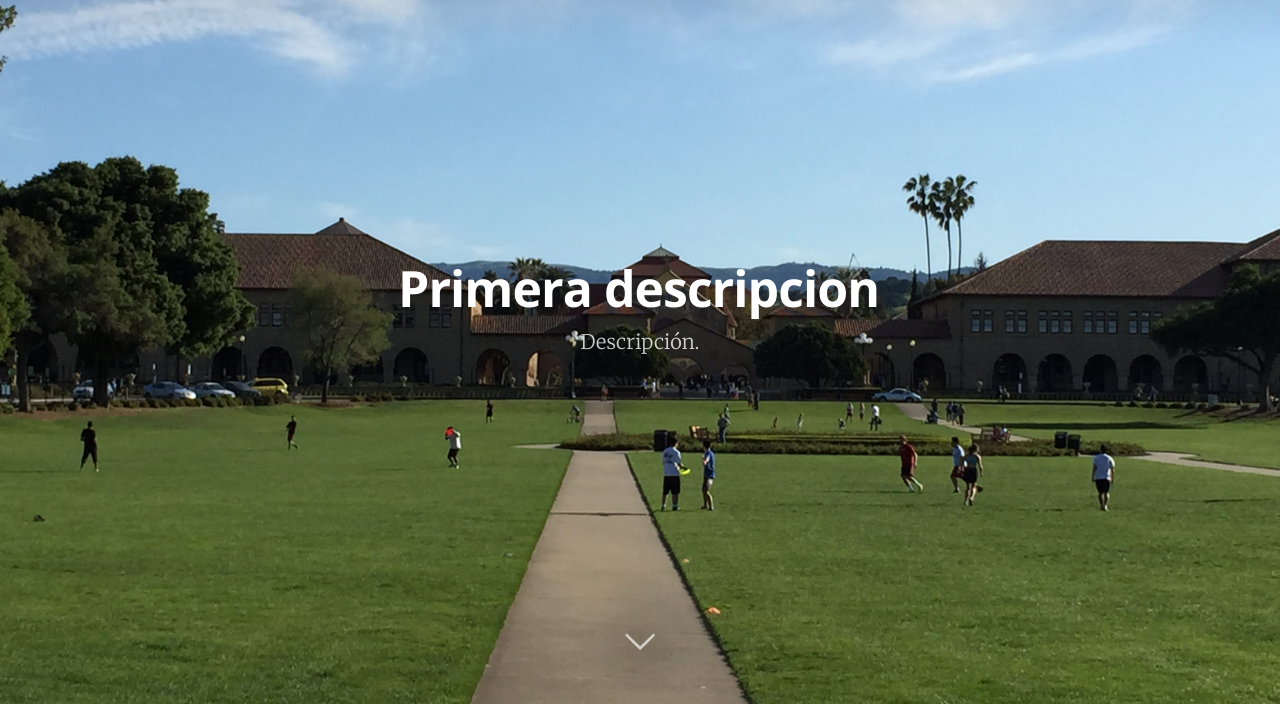
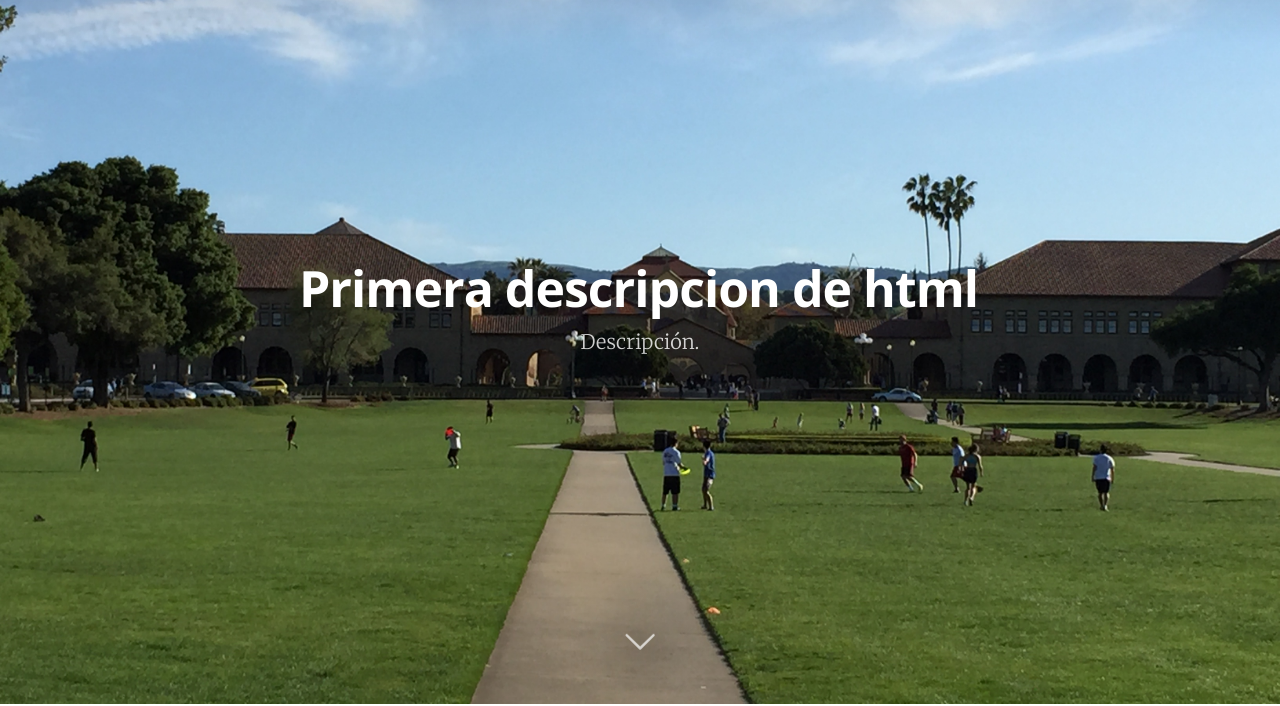
Before and after one commit to rampuero/platzi-git, a plain HTML site: page index.html in a window 1280 px wide. Shown: the part 96-802 px from the top of the page. Drawn offline with nearby package versions, Linux system fonts and the light colour scheme.

Commit message:
subiendo último cambio

```diff
--- a/index.html
+++ b/index.html
@@ -75,7 +75,7 @@
             </nav>
             <div class="vertical">
                 <div class="main-header-content inner">
-                    <h1 class="page-title">Primera descripcion</h1>
+                    <h1 class="page-title">Primera descripcion de html</h1>
                     <h2 class="page-description">Descripción.</h2>
                 </div>
             </div>
```
